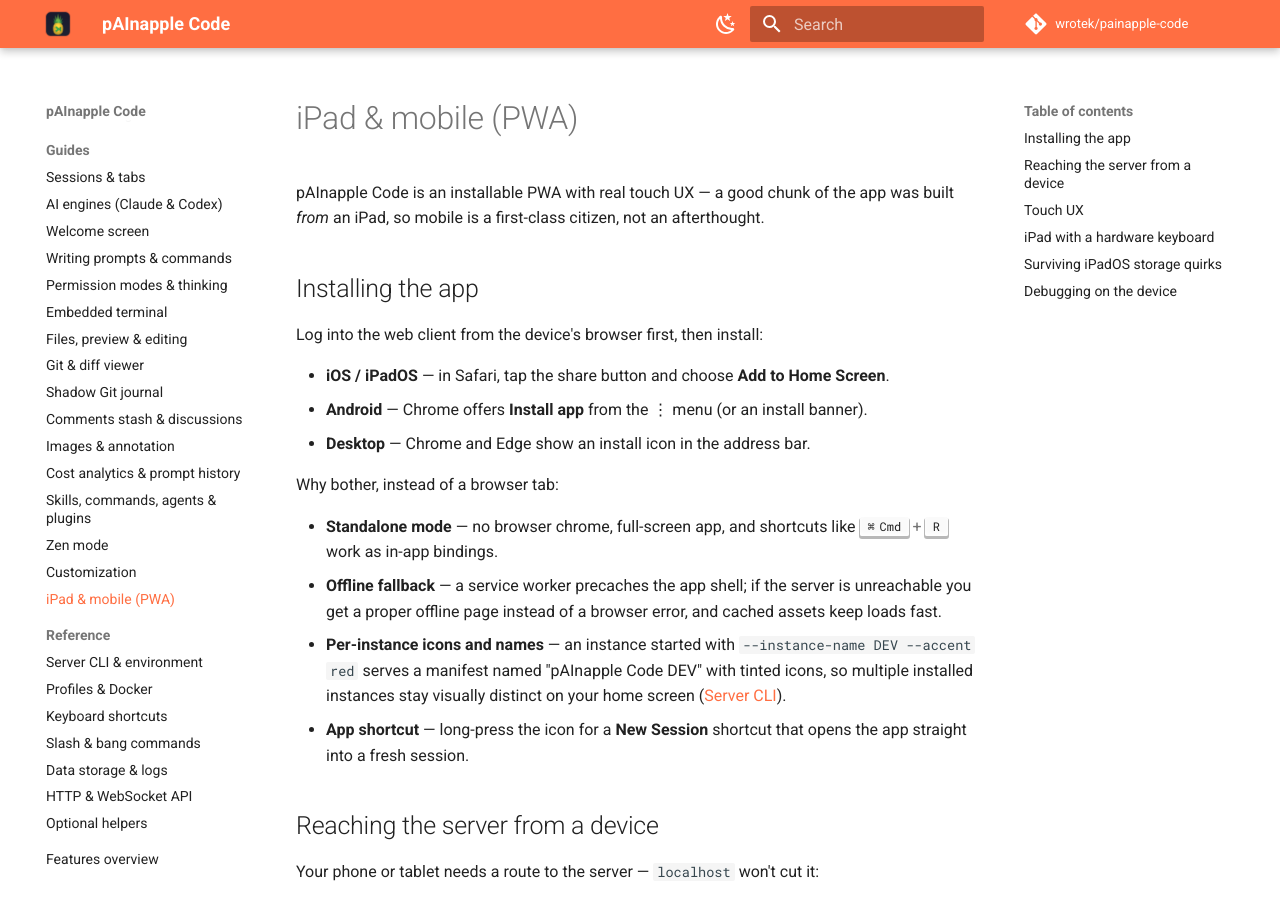
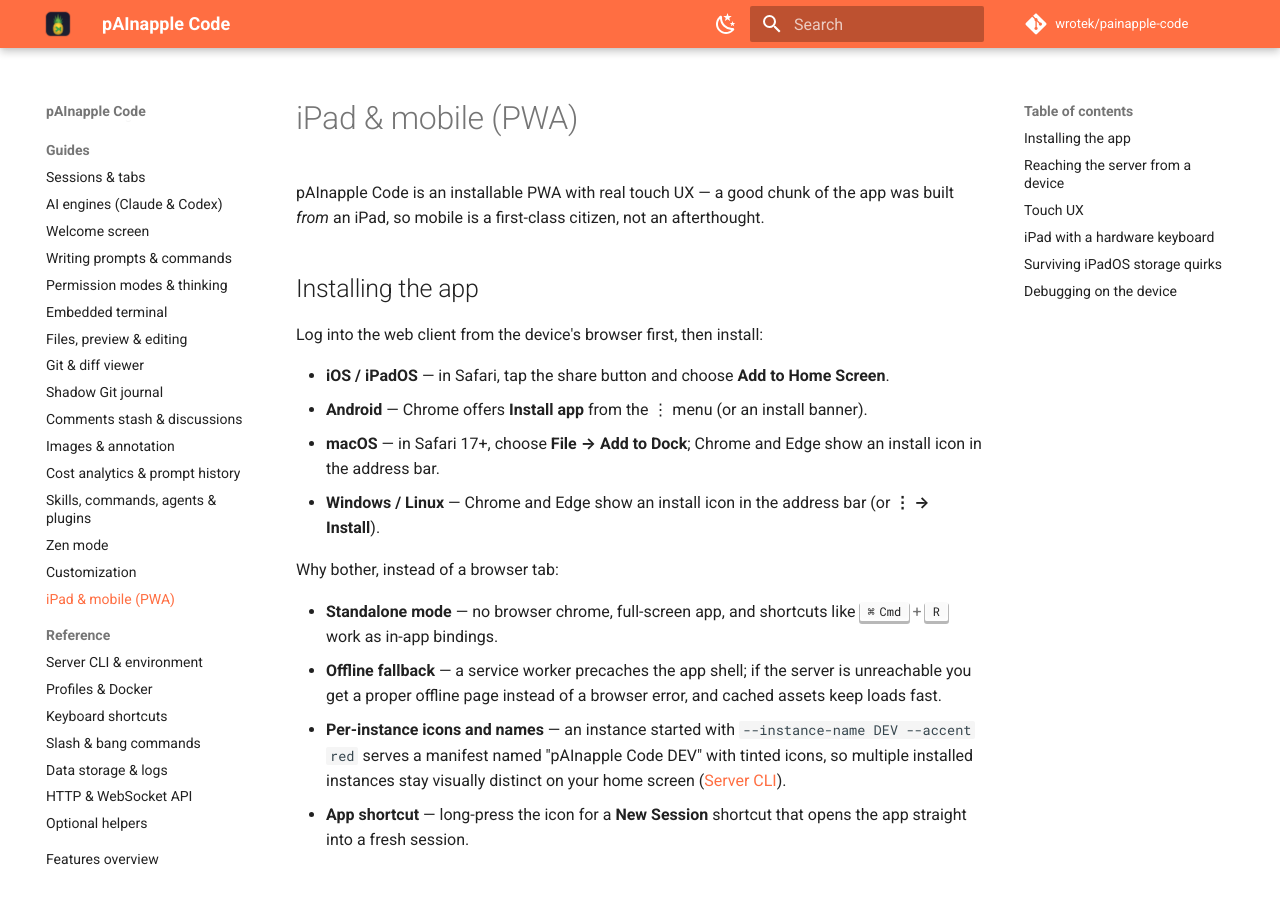
Before and after one commit to wrotek/painapple-code, an MkDocs documentation site: the page built from docs-site/guides/ipad-and-mobile.md, in a window 1280 px wide and 900 px high. Built offline with MkDocs 1.6.1 and Material for MkDocs 9.7.7, drawn with Linux system fonts in a browser that asks for light colours; comment, search, counter and statistics services are not loaded.

Commit message:
docs: clarify PWA install + that mobile access needs extra setup
The "Then what?" paragraph implied the printed URL was reachable from
any browser on the network and that a phone/tablet was a point-and-go
step. It isn't: the default bind is 127.0.0.1, so remote devices need
--host 0.0.0.0 (self-signed TLS) or a reverse proxy with a real domain
and cert. Also call out desktop PWA install, which wasn't mentioned at
all — macOS Safari (File -> Add to Dock) and Chrome/Edge on Windows.

Same split applied to the docs-site iPad & mobile guide, whose single
"Desktop" bullet only covered Chrome/Edge.

Co-Authored-By: Claude Opus 5 (1M context) <noreply@anthropic.com>

```diff
--- a/docs-site/guides/ipad-and-mobile.md
+++ b/docs-site/guides/ipad-and-mobile.md
@@ -8,7 +8,8 @@ Log into the web client from the device's browser first, then install:
 
 - **iOS / iPadOS** — in Safari, tap the share button and choose **Add to Home Screen**.
 - **Android** — Chrome offers **Install app** from the ⋮ menu (or an install banner).
-- **Desktop** — Chrome and Edge show an install icon in the address bar.
+- **macOS** — in Safari 17+, choose **File → Add to Dock**; Chrome and Edge show an install icon in the address bar.
+- **Windows / Linux** — Chrome and Edge show an install icon in the address bar (or **⋮ → Install**).
 
 Why bother, instead of a browser tab:
 
```
Also changed, not shown: README.md (+3 -1 lines).
